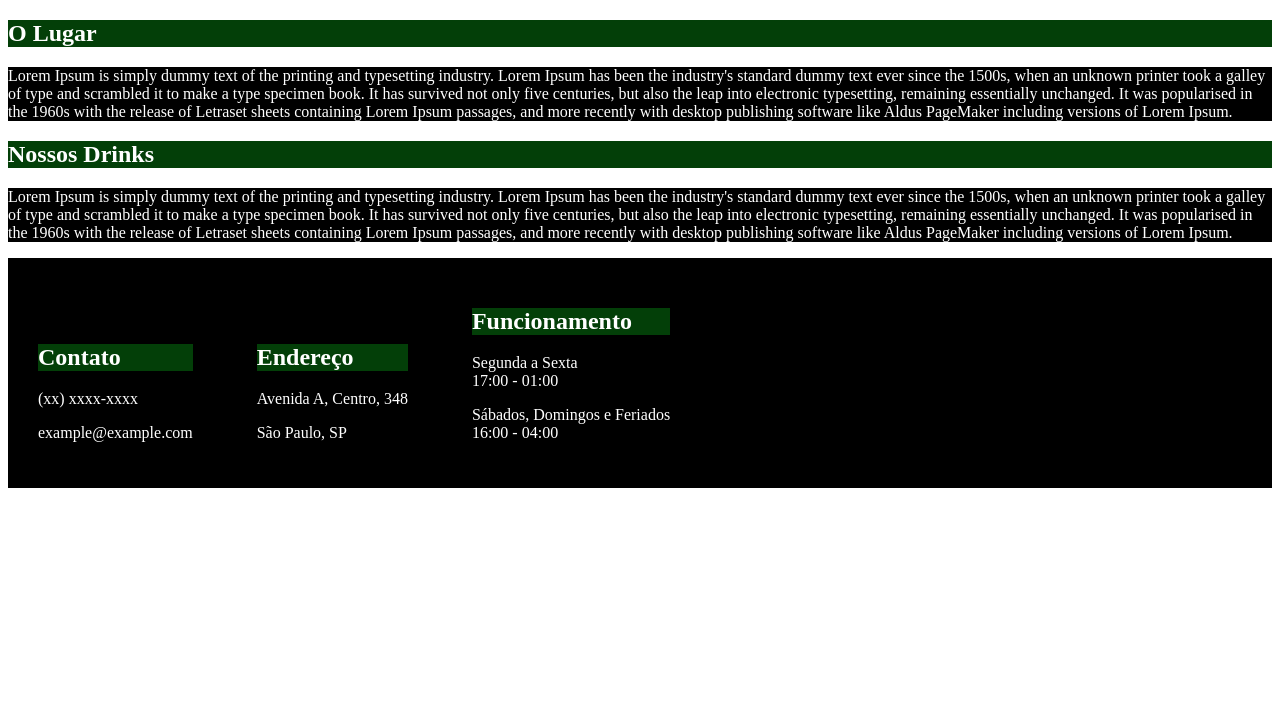
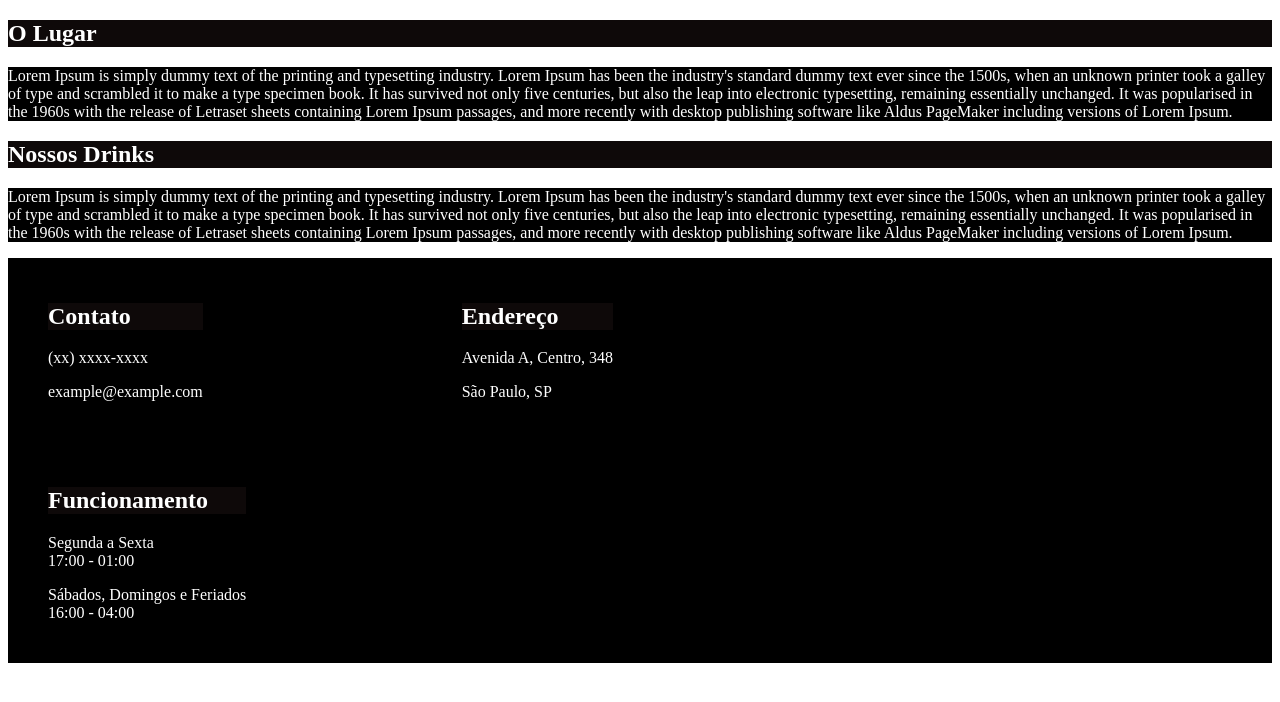
Before and after one commit to GabrielNew/Projetos, a PHP site: page / in a window 1280 px wide. Shown: the part 58-760 px from the top of the page. Run offline with PHP 8.4, Linux system fonts and the light colour scheme.

Commit message:
Alterações no CSS, margin e color

```diff
--- a/ProjetoCSS/style.css
+++ b/ProjetoCSS/style.css
@@ -3,7 +3,7 @@ nav {
 }
 
 h2 {
-    background-color: rgb(3, 63, 8);
+    background-color: rgb(14, 9, 9);
 }
 
 h2, p {
@@ -27,5 +27,5 @@ footer {
     /* background-color: blue; */
     display: inline-block;
     padding: 15px;
-    margin: 15px;
+    margin: 10px 200px 10px 25px;
 }
```
